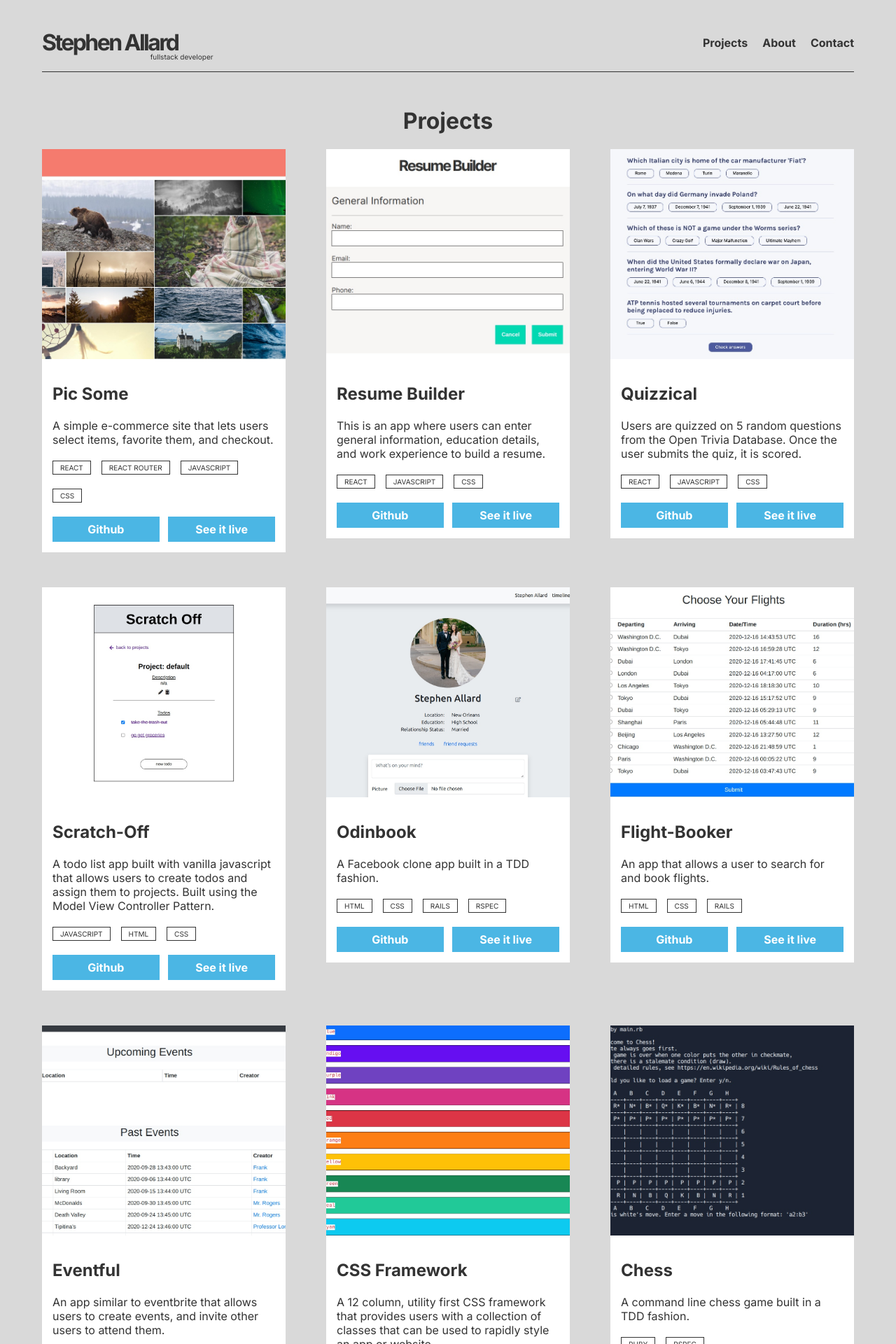
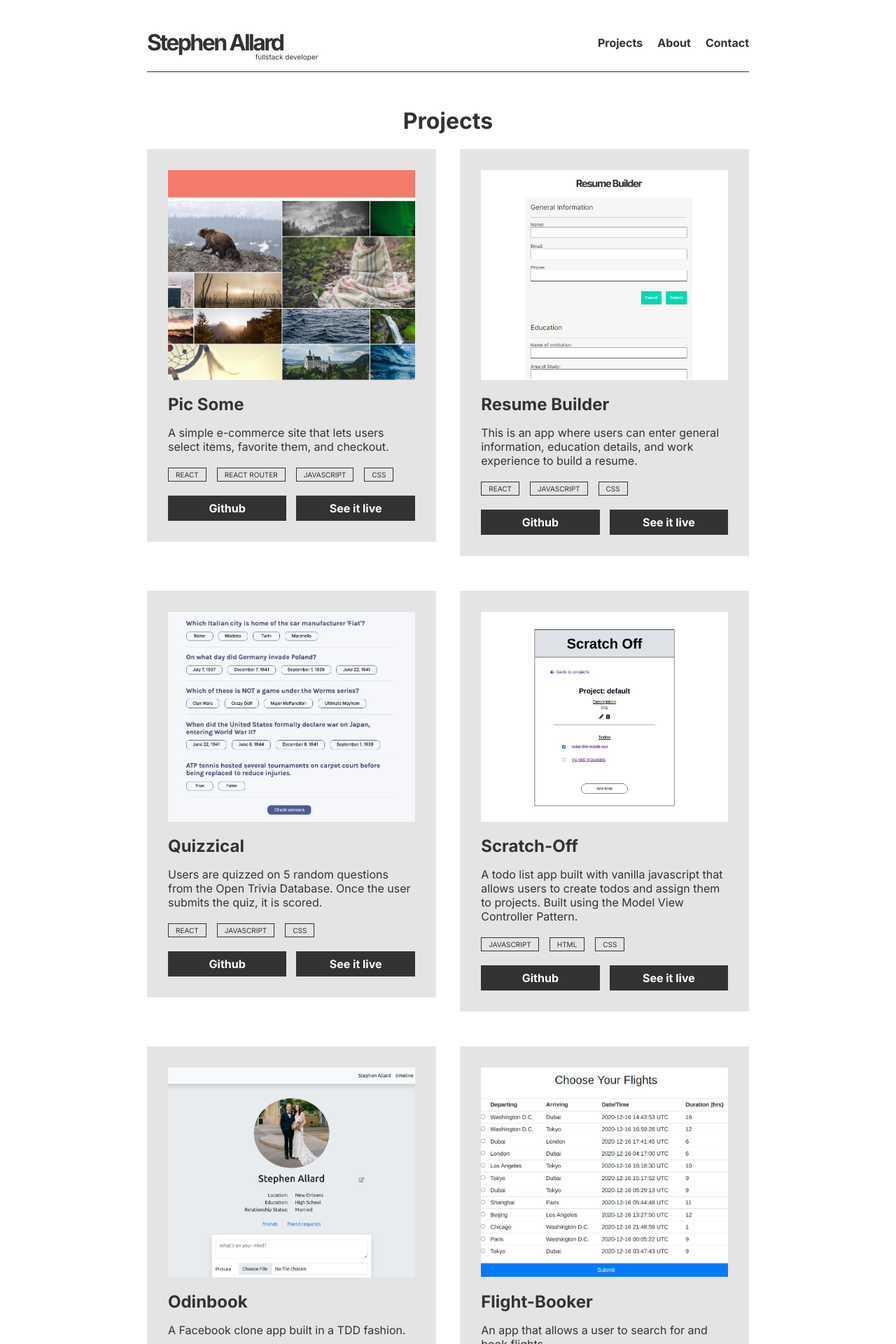
Before and after one commit to esteban90-dev/portfolio, a Jekyll site: the page built from index.html, in a window 1280 px wide. Shown: the top 1920 px of the page at 70% size. Built offline with Jekyll 4.4.1, drawn with Linux system fonts in a browser that asks for light colours.

Commit message:
update projects page

```diff
--- a/assets/css/main.css
+++ b/assets/css/main.css
@@ -10,10 +10,10 @@ html, body {
 body {
   color: #333333;
   font-family: 'Inter', sans-serif;
-  max-width: 1200px;
+  max-width: 900px;
   margin: 0 auto;
   padding: 20px;
-  background-color: rgb(217, 217, 217);
+  background-color: rgb(255, 255, 255);
 }
 
 .header {
@@ -71,20 +71,14 @@ body {
 
 .card {
     margin-bottom: 50px;
-    background-color:white;
+    background-color:rgb(228, 228, 228);
+    padding: 30px;
   }
 
 .card__imageContainer {
   position: relative;
   width: 100%;
   height: 300px;
-}
-
-.card__infoContainer {
-  display: flex;
-  flex-direction: column;
-  justify-content: space-between;
-  padding: 15px;
 }
 
 .card__skillContainer {
@@ -125,12 +119,18 @@ body {
   display: flex;
   justify-content: center;
   align-items: center;
-  background-color: #4bb6e4;
+  background-color: #333333;
   color: white;
   font-weight: bold;
   text-decoration: none;
   width: 48%;
   height: 36px;
+}
+
+@media screen and (max-width: 400px) {
+  .card__imageContainer {
+    height: 200px;
+  }
 }
 
 @media screen and (max-width: 650px) {
@@ -149,12 +149,9 @@ body {
 
 @media screen and (min-width: 651px) {
   .card {
-    width: 46%;
+    width: 48%;
   }
 }
 
 @media screen and (min-width: 1001px) {
-  .card {
-    width: 30%;
-  }
 }
--- a/index.html
+++ b/index.html
@@ -8,7 +8,6 @@ title: Projects
     <div class="card__imageContainer">
       <img src="/assets/images/pic-some.jpg" class="card__image" alt="this is an image of the pic some app">
     </div>
-    <div class="card__infoContainer">
     <h2 class="card__title">Pic Some</h2>
     <p class="card__description">
       A simple e-commerce site that lets users select items, favorite them, and checkout.
@@ -23,14 +22,12 @@ title: Projects
       <a href="https://github.com/esteban90-dev/pic-some" class="card__button">Github</a>
       <a href="https://esteban90-dev.github.io/pic-some/" class="card__button">See it live</a>
     </div>
-    </div>
   </section>
 
   <section class="card">
     <div class="card__imageContainer">
       <img src="/assets/images/resume-builder.jpg" class="card__image" alt="this is an image of the resume builder app">
     </div>
-    <div class="card__infoContainer">
     <h2 class="card__title">Resume Builder</h2>
     <p class="card__description">
       This is an app where users can enter general information,
@@ -45,14 +42,12 @@ title: Projects
       <a href="https://github.com/esteban90-dev/resume-builder" class="card__button">Github</a>
       <a href="https://esteban90-dev.github.io/resume-builder/" class="card__button">See it live</a>
     </div>
-    </div>
   </section>
 
   <section class="card">
     <div class="card__imageContainer">
       <img src="/assets/images/quizzical.jpg" class="card__image" alt="this is an image of the quizzical app">
     </div>
-    <div class="card__infoContainer">
     <h2 class="card__title">Quizzical</h2>
     <p class="card__description">
       Users are quizzed on 5 random questions from the Open Trivia Database.
@@ -67,14 +62,12 @@ title: Projects
       <a href="https://github.com/esteban90-dev/quizzical" class="card__button">Github</a>
       <a href="https://esteban90-dev.github.io/quizzical/" class="card__button">See it live</a>
     </div>
-    </div>
   </section>
 
   <section class="card">
     <div class="card__imageContainer">
       <img src="/assets/images/scratch-off.jpg" class="card__image" alt="this is an image of the scratch-off app">
     </div>
-    <div class="card__infoContainer">
     <h2 class="card__title">Scratch-Off</h2>
     <p class="card__description">
         A todo list app built with vanilla javascript that allows users to create todos and assign them
@@ -89,14 +82,12 @@ title: Projects
       <a href="https://github.com/esteban90-dev/todo-list" class="card__button">Github</a>
       <a href="https://esteban90-dev.github.io/todo-list/" class="card__button">See it live</a>
     </div>
-    </div>
   </section>
 
   <section class="card">
     <div class="card__imageContainer">
       <img src="/assets/images/odinbook.jpg" class="card__image" alt="this is an image of the odinbook app">
     </div>
-    <div class="card__infoContainer">
     <h2 class="card__title">Odinbook</h2>
     <p class="card__description">A Facebook clone app built in a TDD fashion.</p>
     <div class="card__skillContainer">
@@ -109,14 +100,12 @@ title: Projects
       <a href="https://github.com/esteban90-dev/odinbook" class="card__button">Github</a>
       <a href="https://serene-brook-76128.herokuapp.com/" class="card__button">See it live</a>
     </div>
-    </div>
   </section>
 
   <section class="card">
     <div class="card__imageContainer">
       <img src="/assets/images/flightbooker.jpg" class="card__image" alt="this is an image of the flightbooker app">
     </div>
-    <div class="card__infoContainer">
     <h2 class="card__title">Flight-Booker</h2>
     <p class="card__description">An app that allows a user to search for and book flights.</p>
     <div class="card__skillContainer">
@@ -128,14 +117,12 @@ title: Projects
       <a href="https://github.com/esteban90-dev/flight-booker" class="card__button">Github</a>
       <a href="https://shrouded-bastion-38868.herokuapp.com/" class="card__button">See it live</a>
     </div>
-    </div>
   </section>
 
   <section class="card">
     <div class="card__imageContainer">
       <img src="/assets/images/eventful.jpg" class="card__image" alt="this is an image of the eventful app">
     </div>
-    <div class="card__infoContainer">
     <h2 class="card__title">Eventful</h2>
     <p class="card__description">
       An app similar to eventbrite that allows users to create events,
@@ -150,14 +137,12 @@ title: Projects
       <a href="https://github.com/esteban90-dev/eventful" class="card__button">Github</a>
       <a href="https://young-reef-55424.herokuapp.com/" class="card__button">See it live</a>
     </div>
-    </div>
   </section>
 
   <section class="card">
     <div class="card__imageContainer">
       <img src="/assets/images/css-framework.jpg" class="card__image" alt="this is an image of the css-framework app">
     </div>
-    <div class="card__infoContainer">
     <h2 class="card__title">CSS Framework</h2>
     <p class="card__description">
       A 12 column, utility first CSS framework that provides users with a collection of classes
@@ -171,14 +156,12 @@ title: Projects
       <a href="https://github.com/esteban90-dev/css-framework" class="card__button">Github</a>
       <a href="https://esteban90-dev.github.io/css-framework-site/" class="card__button">See it live</a>
     </div>
-    </div>
   </section>
 
   <section class="card">
     <div class="card__imageContainer">
       <img src="/assets/images/chess.jpg" class="card__image" alt="this is an image of the chess app">
     </div>
-    <div class="card__infoContainer">
     <h2 class="card__title">Chess</h2>
     <p class="card__description">A command line chess game built in a TDD fashion.</p>
     <div class="card__skillContainer">
@@ -189,6 +172,5 @@ title: Projects
       <a href="https://github.com/esteban90-dev/Chess" class="card__button">Github</a>
       <a href="https://replit.com/@esteban90/Chess#.replit" class="card__button">See it live</a>
     </div>
-    </div>
   </section>
 </main>
```
Also changed, not shown: assets/images/css-framework.jpg, assets/images/resume-builder.jpg. Lines whose indentation alone changed are shown as unchanged.
